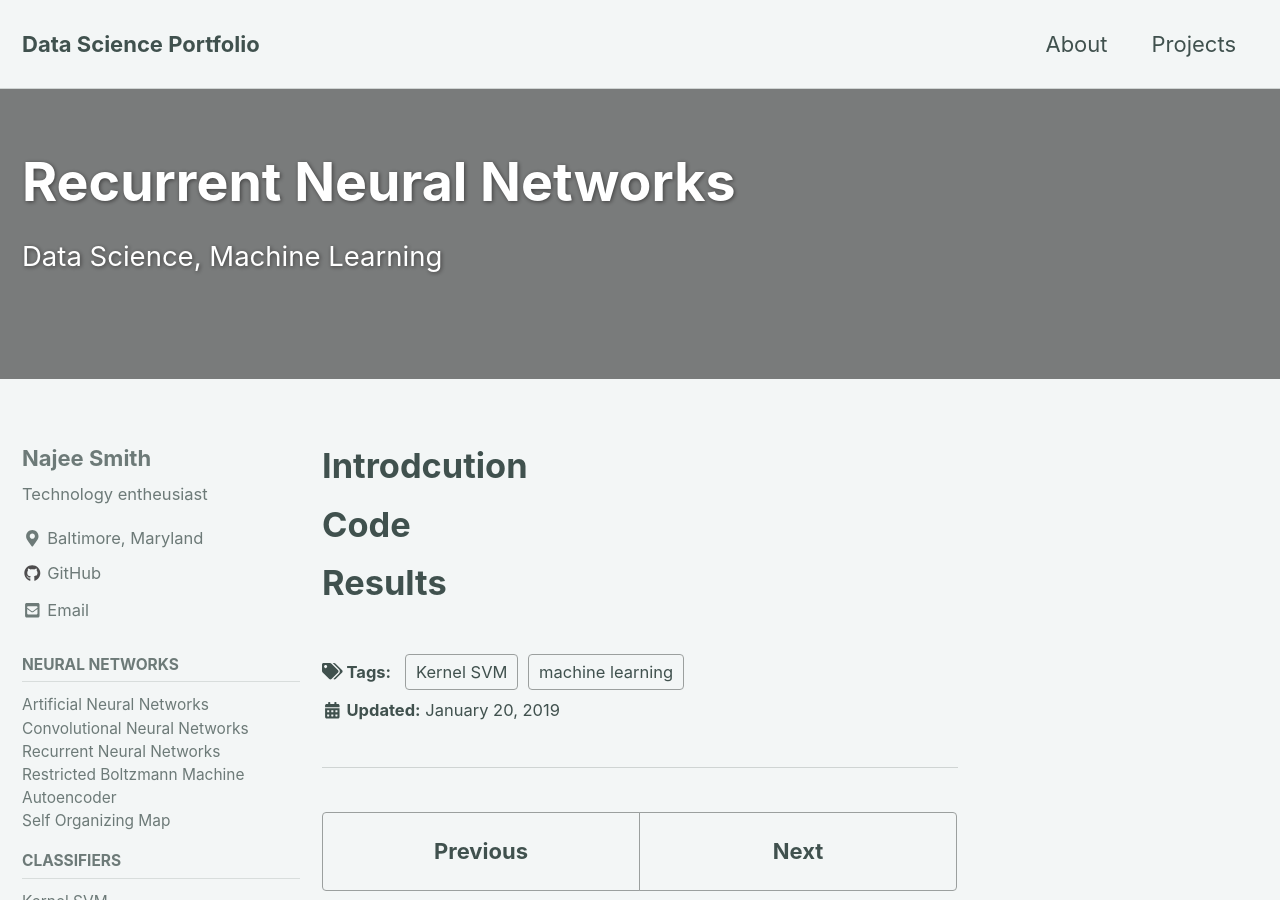
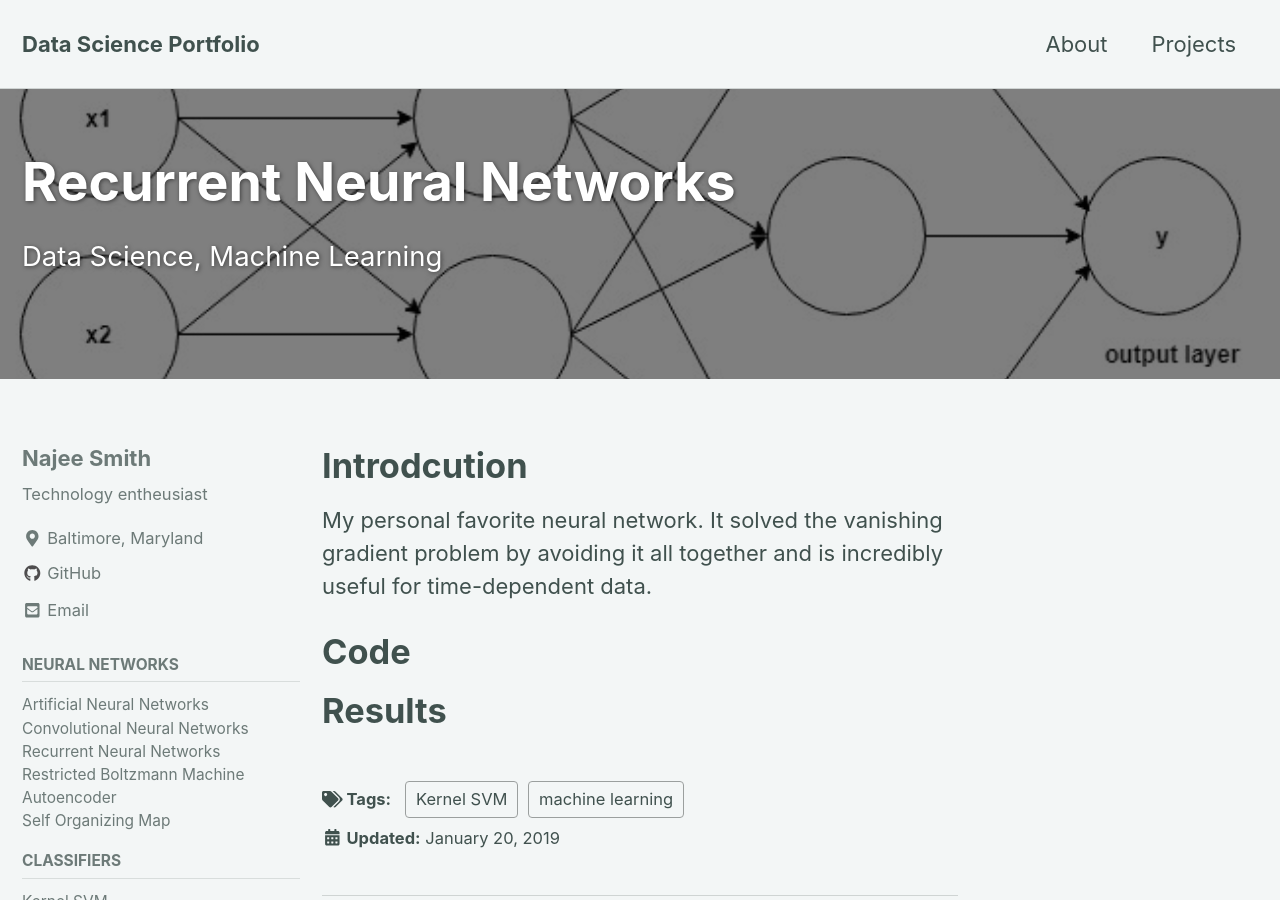
Before and after one commit to NajeeSmith/NajeeSmith.github.io, a Jekyll site: the page built from _posts/Neural Networks/2019-01-20-RNN.markdown, in a window 1280 px wide and 900 px high. Built offline with Jekyll 4.4.1, drawn with Linux system fonts in a browser that asks for light colours; cached includes are drawn as plain includes; nearby versions of some CDN libraries.

Commit message:
RNN lil bit doe

```diff
--- a/_posts/Neural Networks/2019-01-20-RNN.markdown
+++ b/_posts/Neural Networks/2019-01-20-RNN.markdown
@@ -4,9 +4,12 @@ date: 2019-01-20
 tag: [machine learning, Kernel SVM]
 excerpt: "Data Science, Machine Learning"
 header:
-  overlay_image: /images/Neural Networks/model.png
+  overlay_image: /images/Neural Networks/RNN/model.jpeg
   overlay_filter: 0.5
 ---
 # Introdcution
+My personal favorite neural network. It solved the vanishing gradient problem
+by avoiding it all together and is incredibly useful for time-dependent data.
+
 # Code
 # Results
```
Also changed, not shown: images/Neural Networks/RNN/model.jpeg (added).
